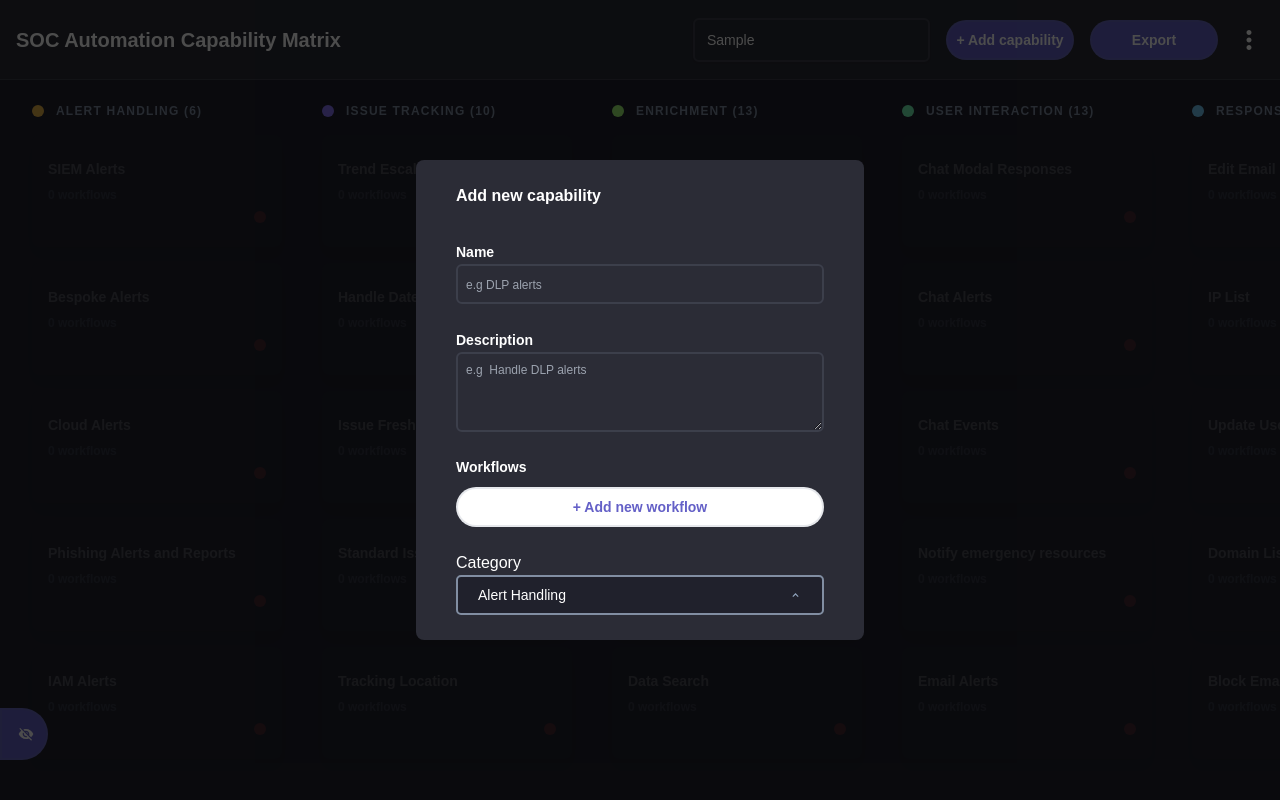
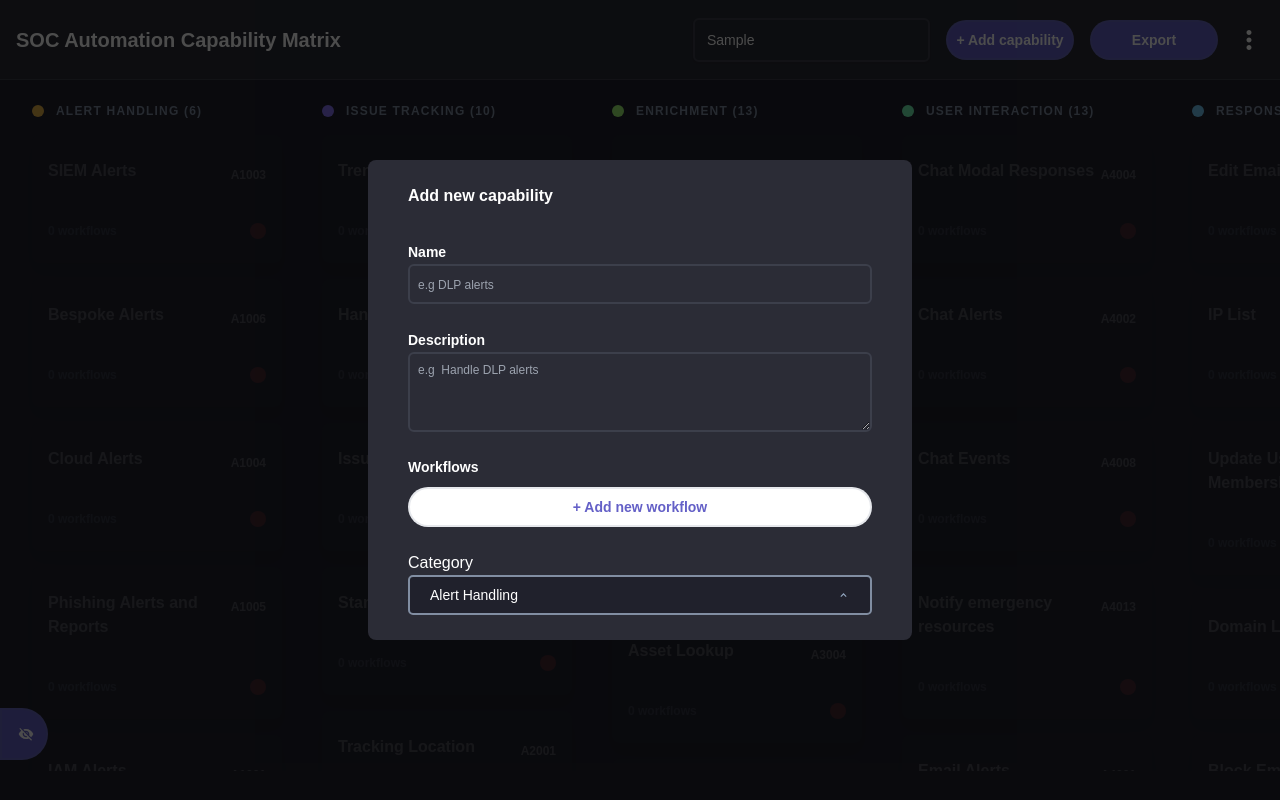
Before and after one commit to tuckner/automation-capability-matrix, a React (Vite) app: page / in a window 1280 px wide. Both pictures are taken after typing "Sample" into the empty fields and a click on the button "+ Add capability". Built offline with nearby package versions, Linux system fonts and the light colour scheme; a web font is replaced by a local one.

Commit message:
Add ID and time saved to board. Changed modal size

```diff
--- a/src/components/Board/AddTask.tsx
+++ b/src/components/Board/AddTask.tsx
@@ -94,6 +94,7 @@ export default function AddTask({ handleClose, tasks }: Props) {
                   name: tasks.name,
                   description: tasks.description,
                   category: tasks.category,
+                  time_saved: tasks.time_saved,
                   techniques: tasks.techniques,
                   subtasks: tasks.subtasks,
                 }
@@ -101,6 +102,7 @@ export default function AddTask({ handleClose, tasks }: Props) {
                   id: generateRandomNumber(),
                   name: "",
                   description: "",
+                  time_saved: "",
                   category: selectedColumn,
                   techniques: [],
                   subtasks: [],
--- a/src/components/Board/TaskDetails.tsx
+++ b/src/components/Board/TaskDetails.tsx
@@ -92,9 +92,14 @@ export default function TaskDetails({
               )}
             </div>
           </div>
+          <div className="text-sm my-2">
+            <p>A{tasks.id}</p>
+          </div>
+          {tasks.time_saved && (
           <div className="text-xs text-gray my-2">
-            <p>ID: A{tasks.id}</p>
+            <p>Time saved: {tasks.time_saved}</p>
           </div>
+          )}
           <div>
             <p className="text-sm my-4">
               <Linkify as="p" options={linkoptions}>
--- a/src/components/Board/TaskItem.tsx
+++ b/src/components/Board/TaskItem.tsx
@@ -35,26 +35,34 @@ export default function TaskItem({ tasks, index }: Props) {
               className="hover:opacity-60 shadow-lg
               cursor-pointer bg-white dark:bg-secondary mb-4 rounded-lg py-6 px-4"
             >
-              <p className="font-bold text-sm">{tasks.name} </p>
-              <p className="pt-2 text-xs text-gray font-bold">
-                {" "}
-                {tasks.subtasks.length} workflows
-              </p>
               <div className="hidden">
                 {tasks.subtasks.map((subtask, index) => (
                   <div key={index}>
-                    <p className="pt-2 text-xs text-gray font-bold">
+                    <p className="text-xs text-gray font-bold">
                       {" "}
                       {subtask.title}
                     </p>
                   </div>
                 ))}
               </div>
-              <div className="pt-2 text-xs text-gray content-end font-bold">
+              <div className="flex justify-between">
+                <p className="font-bold">{tasks.name}</p>
+                <p className="pt-2 text-xs text-slate font-bold">
                   {" "}
-                <div className="flex justify-end">
+                  A{tasks.id}
+                </p>
+              </div>
+              {tasks.time_saved && (
+                <p className="pt-2 text-xs text-gray font-bold">
+                    {" "}
+                    Time saved: {tasks.time_saved}
+                </p>
+              )}
+              <div className="flex justify-between items-center pt-10">
+                <p className="text-xs text-gray font-bold">
+                  {tasks.subtasks.length} workflows
+                </p>
                 <BsCircleFill
-                    className=""
                   onClick={handleOpenModal}
                   style={{
                     color:
@@ -65,7 +73,6 @@ export default function TaskItem({ tasks, index }: Props) {
                         : "#e64747",
                   }}
                 />
-                </div>
               </div>
             </div>
           );
--- a/src/components/Modal.tsx
+++ b/src/components/Modal.tsx
@@ -26,9 +26,9 @@ export default function Modal({
             className={`z-30 rounded-lg ${
               showDowndrop
                 ? " w-72 p-2 top-[13rem]"
-                : `${!isMobile && 'w-[22rem]'} w-[28rem] p-6  top-[50%]`
-            }  fixed bg-white dark:bg-secondary
-            -translate-y-[50%] -translate-x-[50%] left-[50%] rounded-lg`}
+                : `${!isMobile && 'w-[22rem]'} w-[34rem] p-6 top-[50%]`
+            } overflow-auto fixed bg-white dark:bg-secondary
+            max-h-[calc(100vh-10rem)] -translate-y-[50%] -translate-x-[50%] left-[50%]`}
           >
             {children}
           </div>
--- a/src/types/index.d.ts
+++ b/src/types/index.d.ts
@@ -9,6 +9,7 @@ export interface IBoard {
       name: string;
       description: string;
       category: string;
+      time_saved: string;
       techniques: string[];
       subtasks: {  id:string,
         title: string;
@@ -26,6 +27,7 @@ export interface IColumn {
     name: string;
     description: string;
     category: string;
+    time_saved: string;
     techniques: string[];
     subtasks: {
       id:string,
@@ -40,6 +42,7 @@ export interface ITask {
   name: string;
   description: string;
   category: string;
+  time_saved: string;
   techniques: string[];
   subtasks: {
     id:string,
```
Lines whose indentation alone changed are shown as unchanged.
